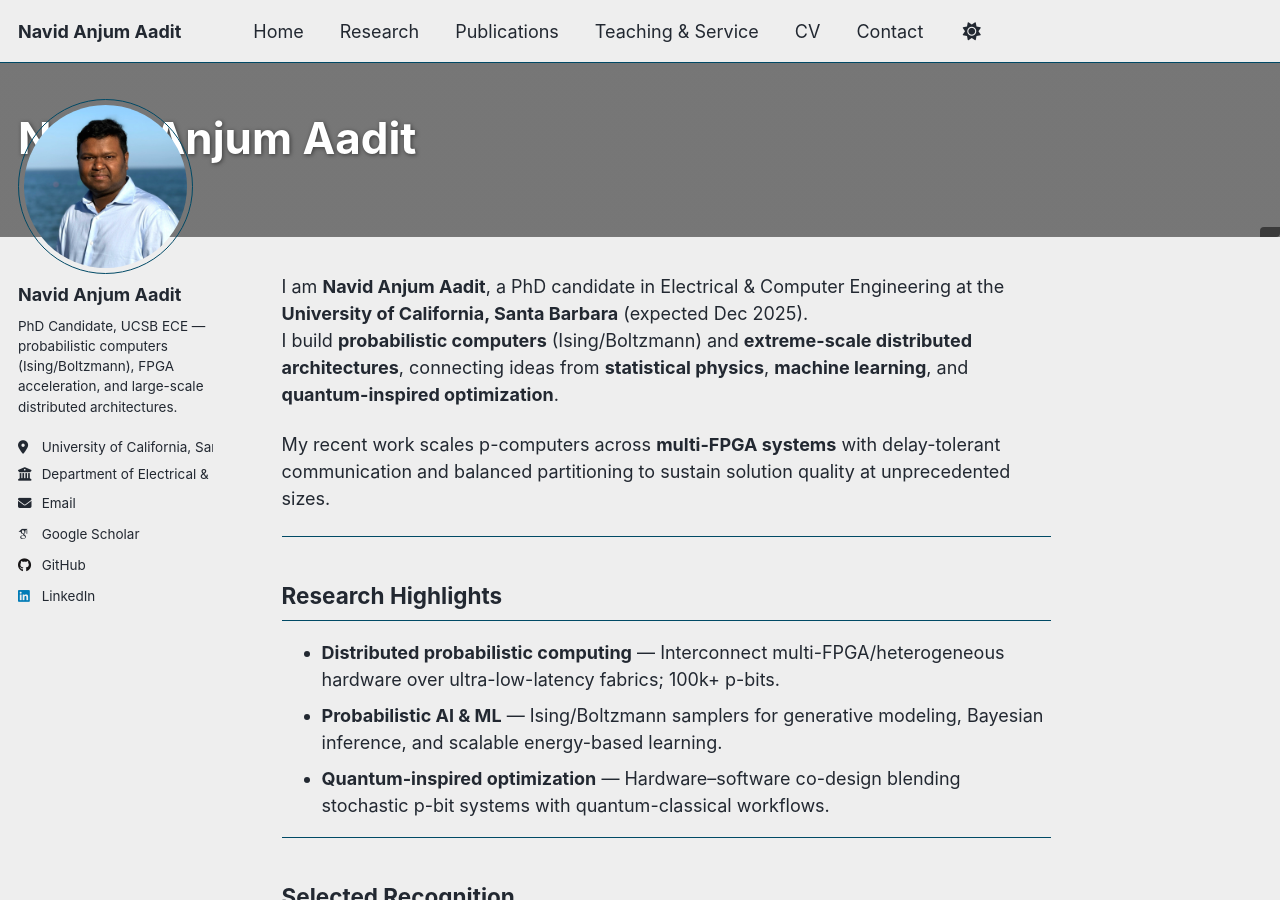
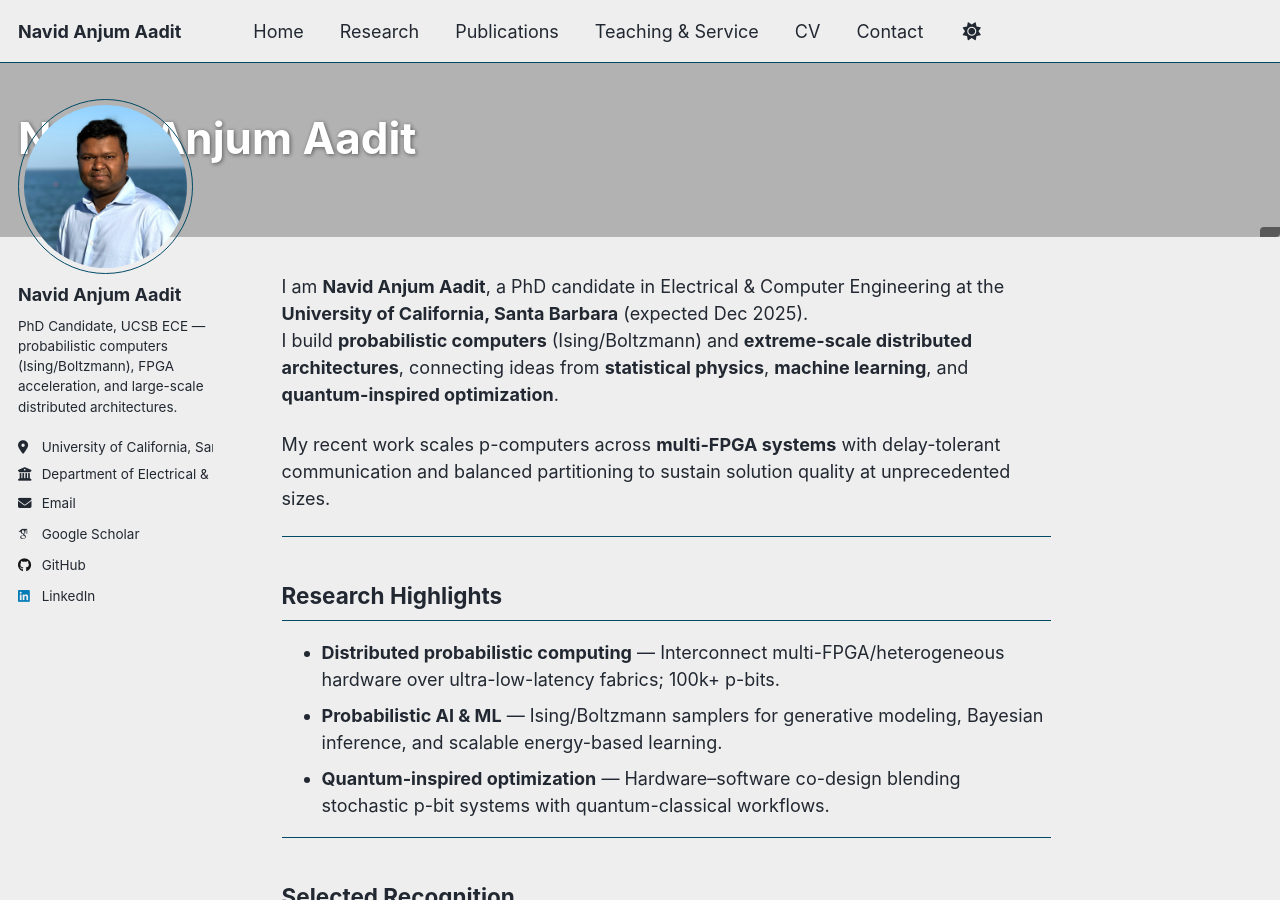
Before and after one commit to navidaadit/navidaadit.github.io, a Jekyll site: the page built from _pages/about.md, in a window 1280 px wide and 900 px high. Built offline with Jekyll 4.4.1, drawn with Linux system fonts in a browser that asks for light colours; some web fonts are replaced; a script that is not in the unit is left out.

Commit message:
Update about.md

```diff
--- a/_pages/about.md
+++ b/_pages/about.md
@@ -4,7 +4,7 @@ layout: single               # keeps the left-profile (headshot) visible
 title: ""                    # no giant page title
 author_profile: true
 header:
-  overlay_image: /images/hero.jpg   # upload a wide banner (≈1800×600)
+  overlay_image: /images/hero.jpeg   # upload a wide banner (≈16:9)
   overlay_filter: 0.25
   caption: ""
 ---
```
